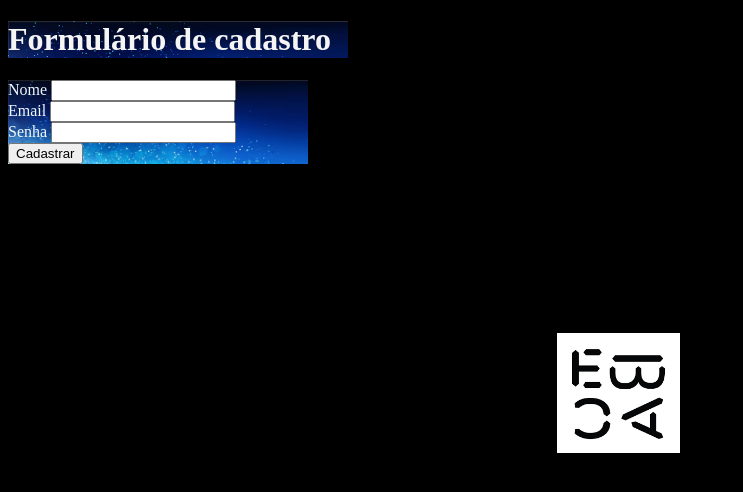
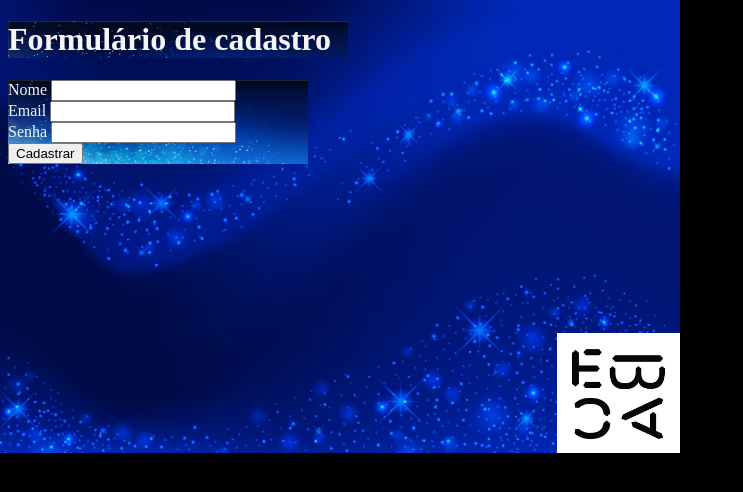
Before and after one commit to GeorgeBrookss/Exerc-cio_mod3-EBAC, a plain HTML site: page index.html in a window 1280 px wide. Shown: the top 492 px of the page, without its empty margins (0-743 px from the left). Drawn offline with Linux system fonts and the light colour scheme; files whose address does not match are found by name.

Commit message:
Update index.html

```diff
--- a/index.html
+++ b/index.html
@@ -15,7 +15,7 @@
         }
         body{
             background-color: black;
-            background-image: url('../exercicio_html/fundo.jpg');
+            background-image: url('fundo.jpg');
             background-size: 680px;
             background-repeat: no-repeat;
 
```
